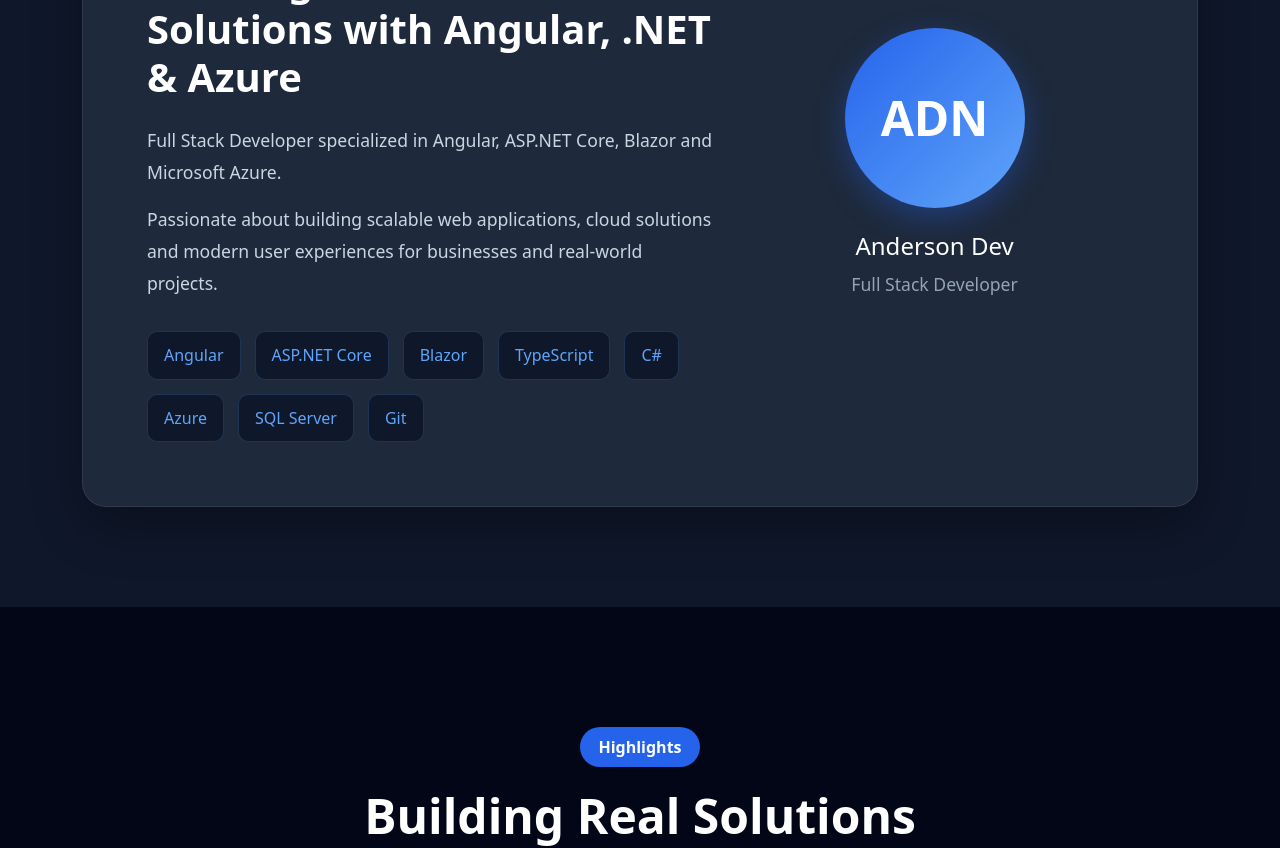
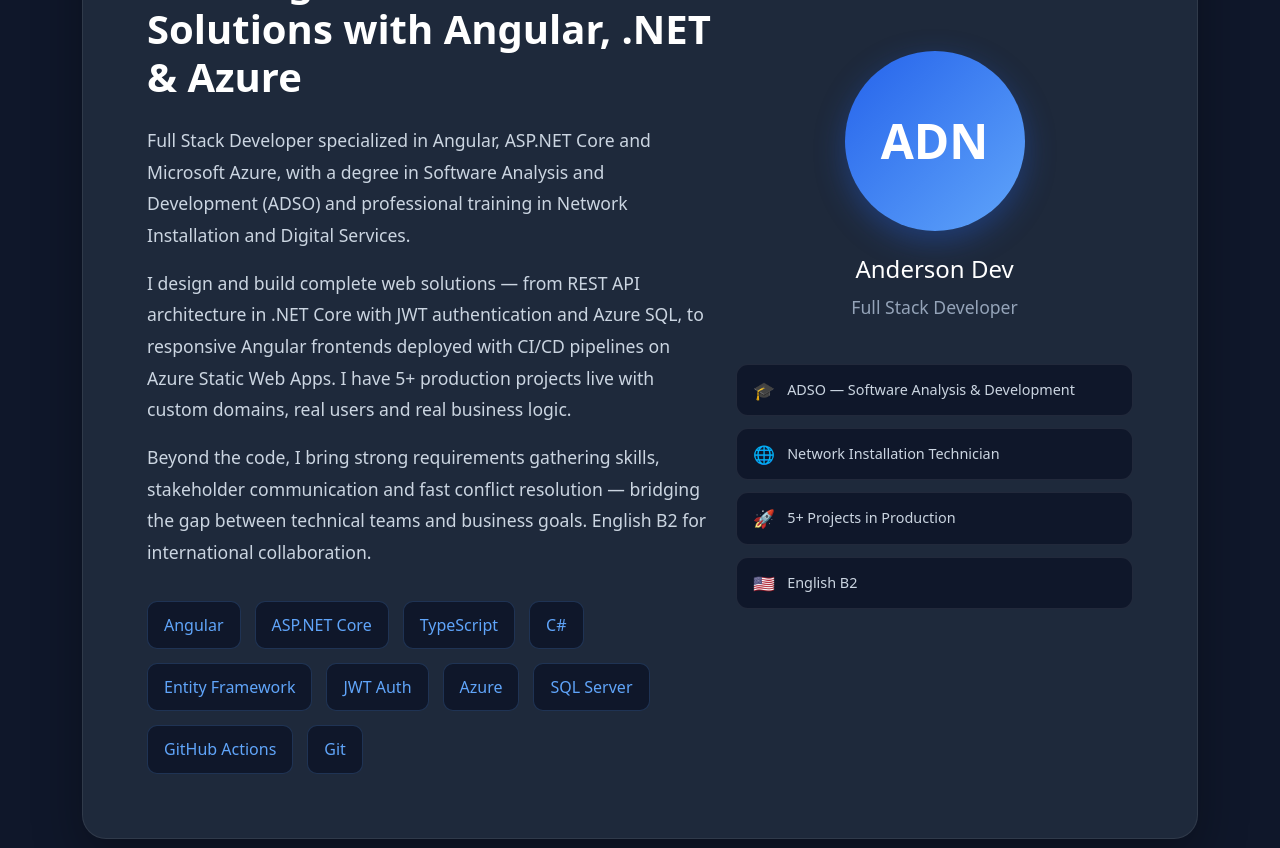
Before and after one commit to evidenciasponao/adn-dev, an Angular app: page /about in a window 1280 px wide. Shown: the part 360-1208 px from the top of the page. Built offline with nearby package versions, Linux system fonts and the light colour scheme.

Commit message:
update about

```diff
--- a/src/app/core/metrics/metrics.html
+++ b/src/app/core/metrics/metrics.html
@@ -23,7 +23,7 @@
 
       <div class="metric-card">
 
-        <h3>3+</h3>
+        <h3>5+</h3>
 
         <span>
           Live Projects
--- a/src/app/pages/about/about.css
+++ b/src/app/pages/about/about.css
@@ -1,209 +1,176 @@
 .about-section {
-
   background: #0f172a;
-
   padding: 100px 0;
 }
 
 .about-card {
-
   background: #1e293b;
-
   border-radius: 24px;
-
   padding: 4rem;
-
-  border: 1px solid rgba(255,255,255,.08);
-
-  box-shadow: 0 20px 50px rgba(0,0,0,.3);
+  border: 1px solid rgba(255, 255, 255, .08);
+  box-shadow: 0 20px 50px rgba(0, 0, 0, .3);
 }
 
 .about-badge {
-
   display: inline-block;
-
   background: #2563eb;
-
   color: white;
-
   padding: .7rem 1.2rem;
-
   border-radius: 30px;
-
   margin-bottom: 1.5rem;
-
   font-weight: 600;
 }
 
 .about-card h2 {
-
   color: white;
-
   font-size: 2.5rem;
-
   font-weight: 800;
-
   line-height: 1.2;
-
   margin-bottom: 1.5rem;
 }
 
 .about-card p {
-
   color: #cbd5e1;
-
   font-size: 1.1rem;
-
   line-height: 1.8;
-
   max-width: 650px;
+  margin-bottom: 1rem;
 }
 
 .tech-stack {
-
   display: flex;
-
   flex-wrap: wrap;
-
   gap: 14px;
-
   margin-top: 2rem;
-
   max-width: 700px;
 }
 
 .tech-stack span {
-
   background: #0f172a;
-
   color: #60a5fa;
-
   padding: .7rem 1rem;
-
   border-radius: 10px;
-
-  border: 1px solid rgba(96,165,250,.2);
-
+  border: 1px solid rgba(96, 165, 250, .2);
   transition: all .3s ease;
 }
 
 .tech-stack span:hover {
-
   transform: translateY(-3px);
-
-  border-color: rgba(96,165,250,.5);
+  border-color: rgba(96, 165, 250, .5);
 }
 
 .about-avatar {
-
   display: flex;
-
   flex-direction: column;
-
   justify-content: center;
-
   align-items: center;
-
   text-align: center;
-
   height: 100%;
 }
 
 .avatar-circle {
-
   width: 180px;
-
   height: 180px;
-
   border-radius: 50%;
-
   display: flex;
-
   align-items: center;
-
   justify-content: center;
-
-  background: linear-gradient(
-    135deg,
-    #2563eb,
-    #60a5fa
-  );
-
+  background: linear-gradient(135deg, #2563eb, #60a5fa);
   color: white;
-
   font-size: 3rem;
-
   font-weight: 800;
-
   margin-bottom: 1.5rem;
-
-  box-shadow: 0 10px 30px rgba(37,99,235,.35);
+  box-shadow: 0 10px 30px rgba(37, 99, 235, .35);
 }
 
 .about-avatar h4 {
-
   color: white;
-
   font-size: 1.5rem;
-
   margin-bottom: .5rem;
 }
 
-.about-avatar p {
+.about-avatar > p {
+  color: #94a3b8;
+  margin-bottom: 1.5rem;
+}
 
-  color: #94a3b8;
+/* Highlights */
 
-  margin: 0;
+.about-highlights {
+  display: flex;
+  flex-direction: column;
+  gap: 12px;
+  width: 100%;
+  margin-top: 1rem;
+}
+
+.highlight-item {
+  display: flex;
+  align-items: center;
+  gap: 12px;
+  background: #0f172a;
+  border: 1px solid rgba(255, 255, 255, .08);
+  border-radius: 12px;
+  padding: .75rem 1rem;
+  transition: border-color .3s ease;
+}
+
+.highlight-item:hover {
+  border-color: rgba(96, 165, 250, .4);
+}
+
+.highlight-icon {
+  font-size: 1.1rem;
+  flex-shrink: 0;
+}
+
+.highlight-item span:last-child {
+  color: #cbd5e1;
+  font-size: 0.9rem;
+  text-align: left;
+  line-height: 1.4;
 }
 
 /* Responsive */
 
 @media (max-width: 992px) {
-
   .about-card {
-
     padding: 3rem;
   }
 
   .about-avatar {
-
     margin-top: 3rem;
   }
 }
 
 @media (max-width: 768px) {
-
   .about-section {
-
     padding: 70px 0;
   }
 
   .about-card {
-
     padding: 2rem;
   }
 
   .about-card h2 {
-
     font-size: 2rem;
   }
 
   .about-card p {
-
     font-size: 1rem;
   }
 
   .avatar-circle {
-
     width: 140px;
-
     height: 140px;
-
     font-size: 2.3rem;
   }
 
   .about-avatar h4 {
-
     font-size: 1.3rem;
   }
+
+  .highlight-item span:last-child {
+    font-size: 0.85rem;
+  }
 }
--- a/src/app/pages/about/about.html
+++ b/src/app/pages/about/about.html
@@ -18,25 +18,38 @@
           </h2>
 
           <p>
-            Full Stack Developer specialized in Angular,
-            ASP.NET Core, Blazor and Microsoft Azure.
+            Full Stack Developer specialized in Angular, ASP.NET Core and
+            Microsoft Azure, with a degree in Software Analysis and
+            Development (ADSO) and professional training in Network
+            Installation and Digital Services.
           </p>
 
           <p>
-            Passionate about building scalable web applications,
-            cloud solutions and modern user experiences for
-            businesses and real-world projects.
+            I design and build complete web solutions — from REST API
+            architecture in .NET Core with JWT authentication and Azure SQL,
+            to responsive Angular frontends deployed with CI/CD pipelines on
+            Azure Static Web Apps. I have 5+ production projects live with
+            custom domains, real users and real business logic.
+          </p>
+
+          <p>
+            Beyond the code, I bring strong requirements gathering skills,
+            stakeholder communication and fast conflict resolution — bridging
+            the gap between technical teams and business goals.
+            English B2 for international collaboration.
           </p>
 
           <div class="tech-stack">
 
             <span>Angular</span>
             <span>ASP.NET Core</span>
-            <span>Blazor</span>
             <span>TypeScript</span>
             <span>C#</span>
+            <span>Entity Framework</span>
+            <span>JWT Auth</span>
             <span>Azure</span>
             <span>SQL Server</span>
+            <span>GitHub Actions</span>
             <span>Git</span>
 
           </div>
@@ -55,6 +68,30 @@
 
             <p>Full Stack Developer</p>
 
+            <div class="about-highlights">
+
+              <div class="highlight-item">
+                <span class="highlight-icon">🎓</span>
+                <span>ADSO — Software Analysis & Development</span>
+              </div>
+
+              <div class="highlight-item">
+                <span class="highlight-icon">🌐</span>
+                <span>Network Installation Technician</span>
+              </div>
+
+              <div class="highlight-item">
+                <span class="highlight-icon">🚀</span>
+                <span>5+ Projects in Production</span>
+              </div>
+
+              <div class="highlight-item">
+                <span class="highlight-icon">🇺🇸</span>
+                <span>English B2</span>
+              </div>
+
+            </div>
+
           </div>
 
         </div>
```
